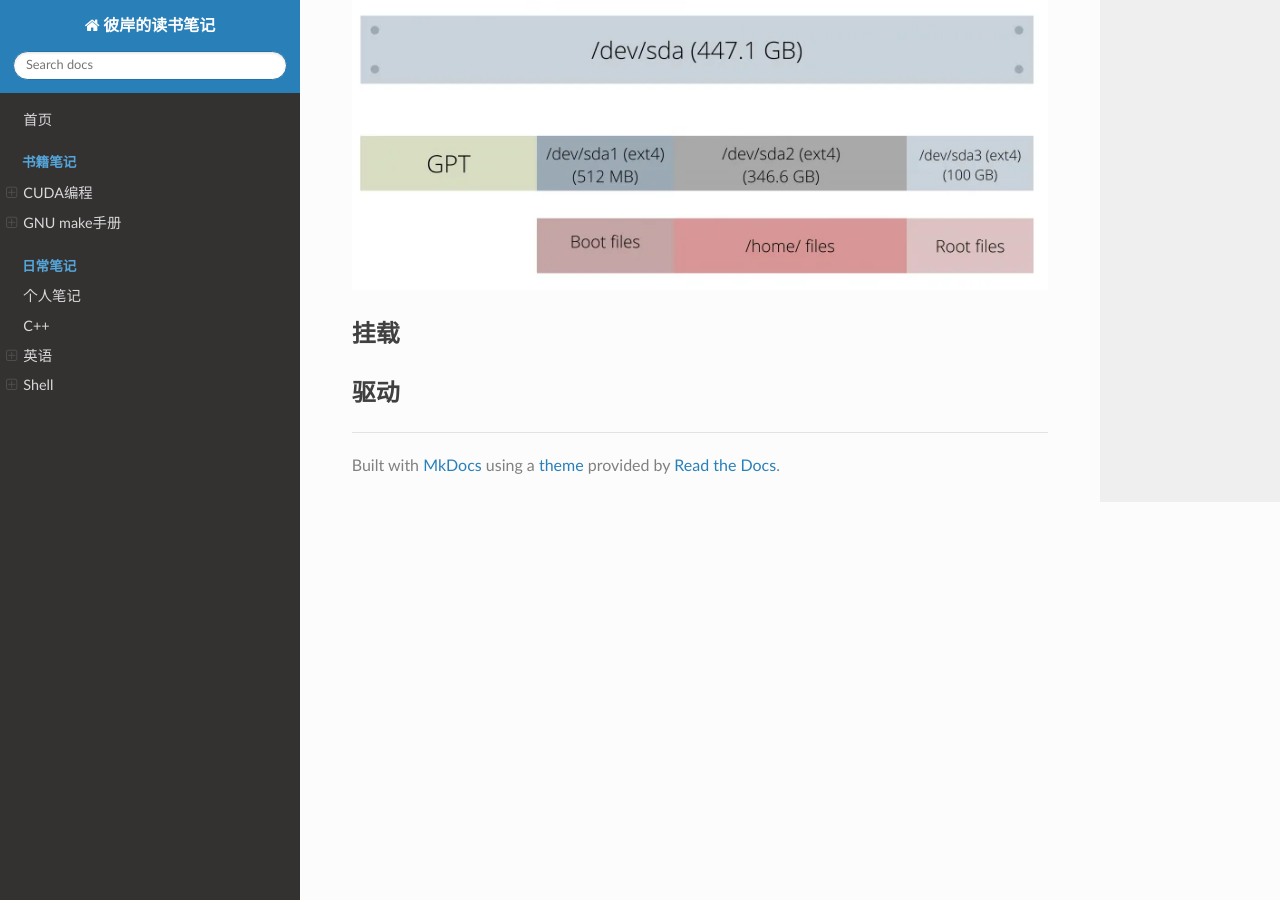
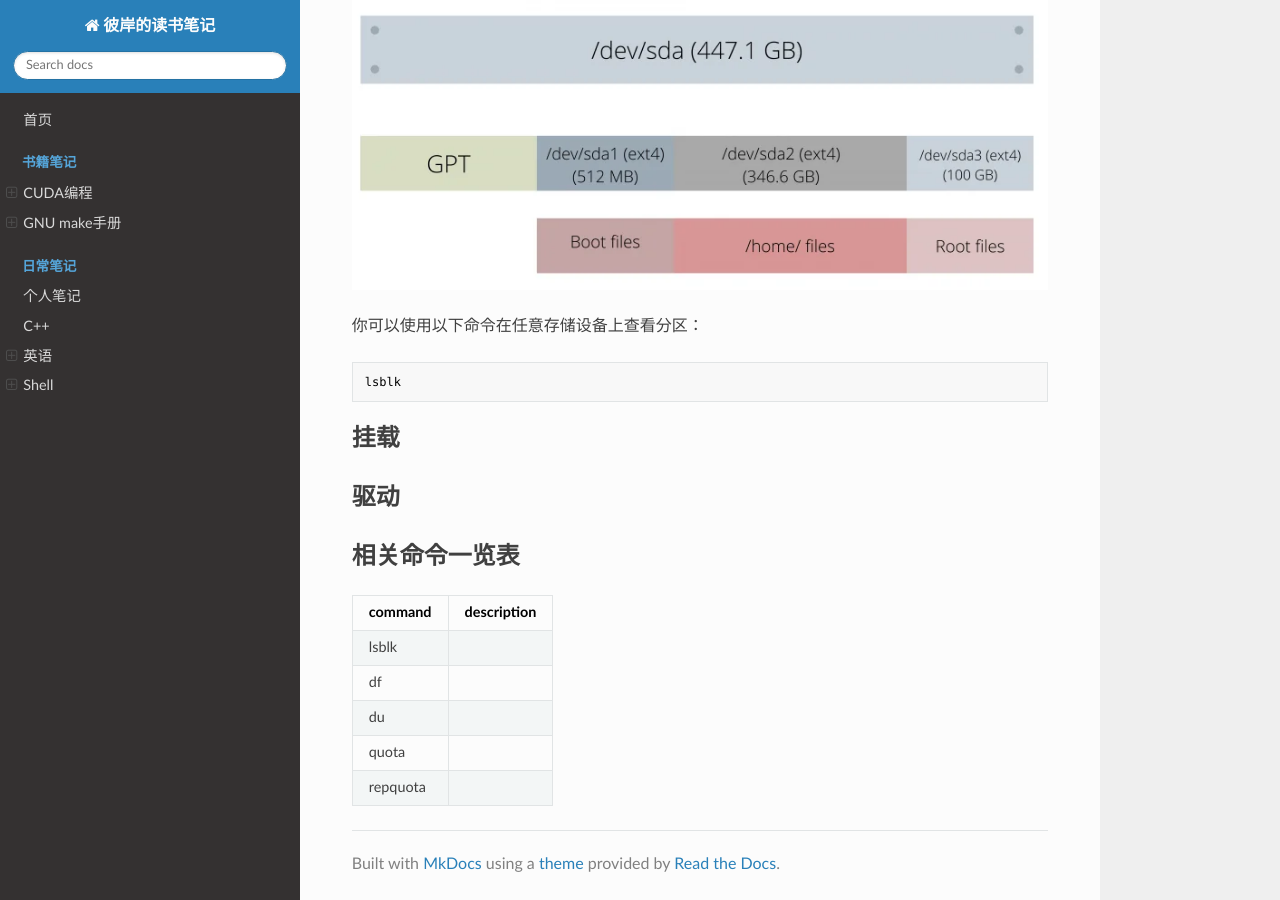
Before and after one commit to bi-an/learning_books, an MkDocs documentation site: the page built from docs/daily_notes/Linux/filesystem.md, in a window 1280 px wide and 900 px high, scrolled down 1290 px. Built offline with MkDocs 1.6.1, drawn with Linux system fonts in a browser that asks for light colours; nearby versions of some CDN libraries.

Commit message:
添加filesystem相关命令

````diff
--- a/docs/daily_notes/Linux/filesystem.md
+++ b/docs/daily_notes/Linux/filesystem.md
@@ -49,7 +49,22 @@ Linux上的分区指：存储设备中划分出来的一个片段，该片段与
 
 ![分区和文件系统的层次结构示例图](img/Example-of-partition-and-filesystem1-768x340.png.webp "分区和文件系统的层次结构示例图")
 
+你可以使用以下命令在任意存储设备上查看分区：
 
+```bash
+lsblk
+```
 
 ## 挂载
 ## 驱动
+
+
+## 相关命令一览表
+
+| command  	| description 	|
+|----------	|-------------	|
+| lsblk    	|             	|
+| df       	|             	|
+| du       	|             	|
+| quota    	|             	|
+| repquota 	|             	|
````
